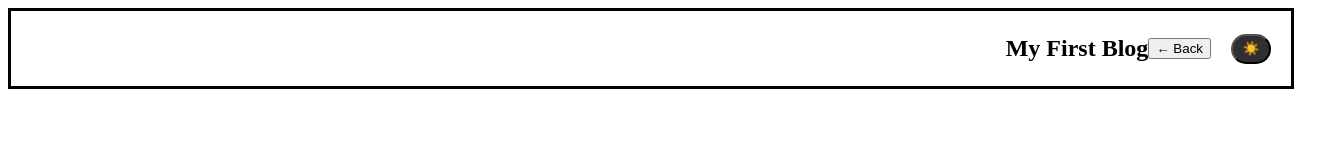
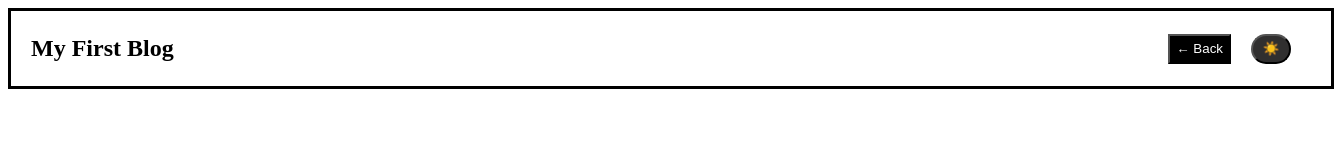
Before and after one commit to lukemaines/personal-blog, a plain HTML site: page blog.html in a window 1280 px wide. Shown: the whole page, 1334 px wide, since content can reach past the window. Drawn offline with Linux system fonts and the light colour scheme.

Commit message:
formatted the blog page header

```diff
--- a/assets/css/blog.css
+++ b/assets/css/blog.css
@@ -5,7 +5,23 @@ header {
     display: flex;
     flex-flow: row wrap;
     align-items: center;
-    justify-content: flex-end;
+    justify-content: space-between;
+    padding: 0px 20px;
+}
+
+#back-btn {
+    justify-content: start;
+}
+
+#back-btn button {
+    background-color: black;
+    color: white;
+    height: 30px;
+}
+
+.dark-mode #back-btn button {
+    background-color: white;
+    color: black;
 }
 
 #dark-mode-btn {
@@ -14,7 +30,7 @@ header {
     width: 40px;
     background-color: rgb(48, 47, 47);
     border-radius: 40px;
-
+    justify-content: end;
 }
 
 .dark-mode {
@@ -22,7 +38,8 @@ header {
     color: white;
 }
 
-. {
-    background-color: white;
-    color: black;
+#header-btns {
+    align-items: center;
+    display: flex;
+    flex-flow: row wrap;
 }
--- a/assets/css/form.css
+++ b/assets/css/form.css
@@ -22,10 +22,10 @@ header {
     color: white;
 }
 
-. {
+/* . {
     background-color: white;
     color: black;
-}
+} */
 #main-content {
     display: flex;
     flex-flow: row nowrap;
--- a/blog.html
+++ b/blog.html
@@ -12,11 +12,13 @@
         <div>
             <h2>My First Blog</h2>
         </div>
-        <div>
-            <button>&larr; Back</button>
-        </div>
-        <div>
-            <button id="dark-mode-btn">☀️</button>
+        <div id="header-btns">
+            <div id="back-btn">
+                <button>&larr; Back</button>
+            </div>
+            <div>
+                <button id="dark-mode-btn">☀️</button>
+            </div>
         </div>
     </header>
 
```
